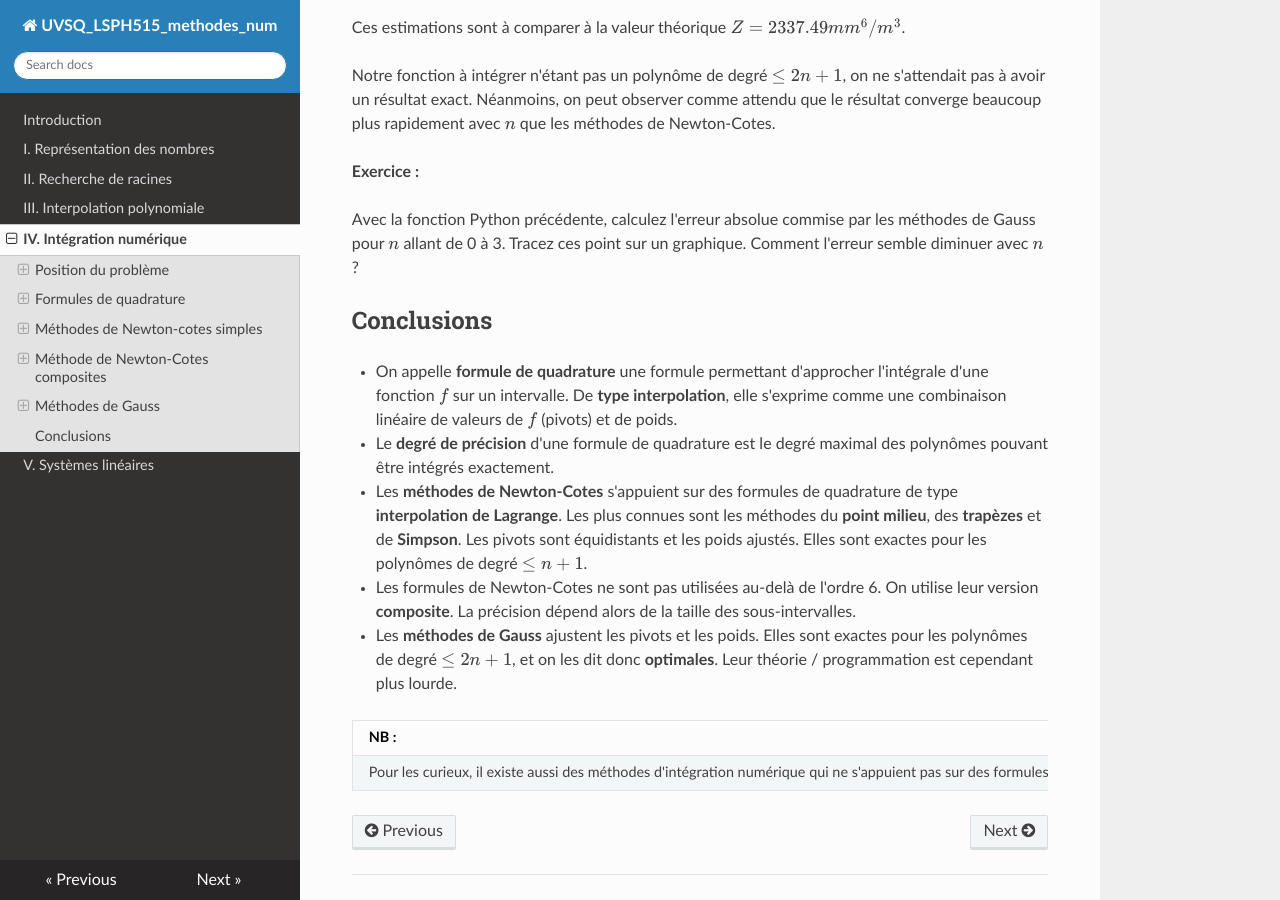
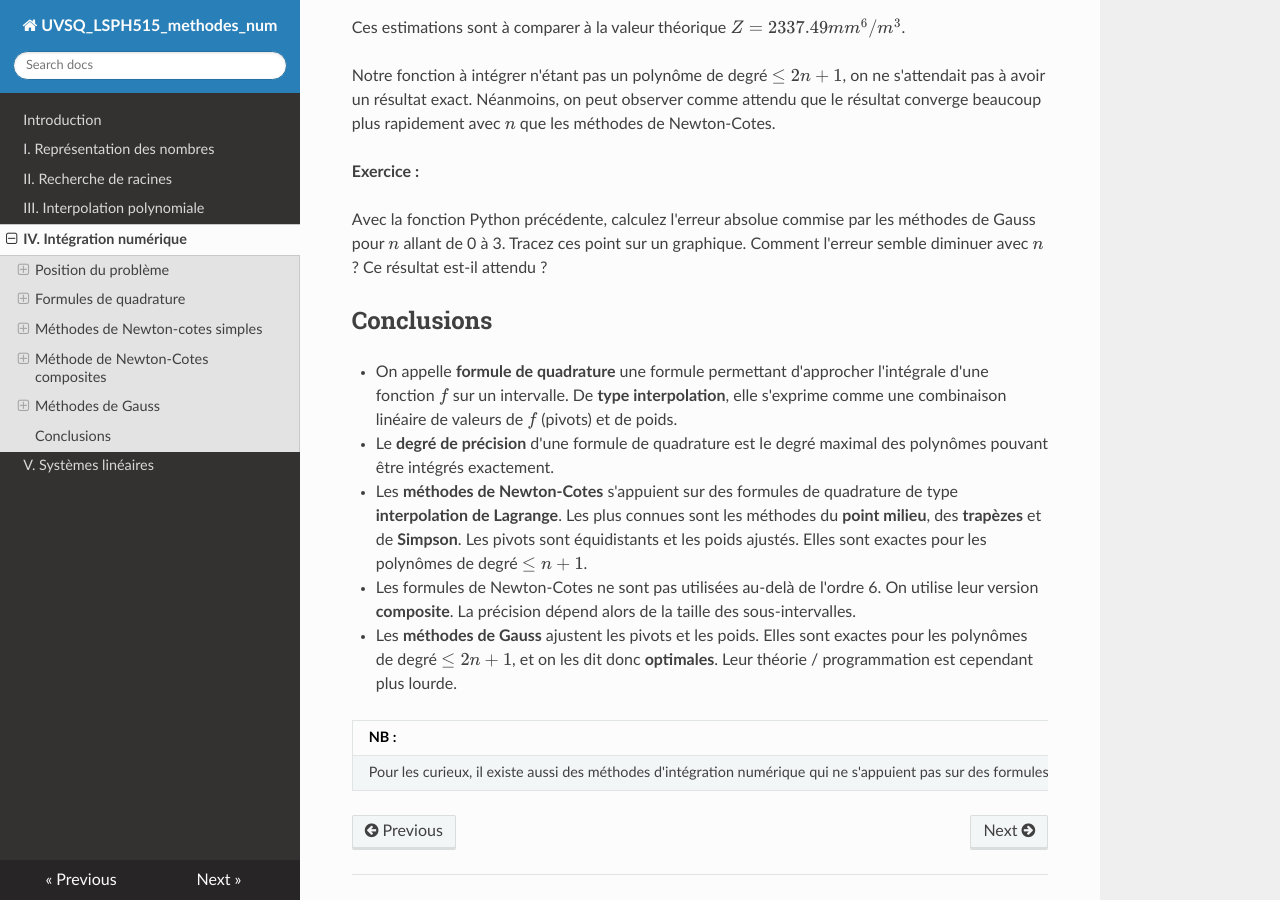
Before and after one commit to NicOudart/UVSQ_LSPH515_methodes_num, an MkDocs documentation site: the page built from docs/Chap4_Integration_numerique.md, in a window 1280 px wide and 900 px high, scrolled down 25818 px. Built offline with MkDocs 1.6.1, drawn with Linux system fonts in a browser that asks for light colours; nearby versions of some CDN libraries.

Commit message:
-Minor fix to Chapter 4.

```diff
--- a/docs/Chap4_Integration_numerique.md
+++ b/docs/Chap4_Integration_numerique.md
@@ -919,7 +919,7 @@ Néanmoins, on peut observer comme attendu que le résultat converge beaucoup pl
 **Exercice :**
 
 Avec la fonction Python précédente, calculez l'erreur absolue commise par les méthodes de Gauss pour $n$ allant de 0 à 3.
-Tracez ces point sur un graphique. Comment l'erreur semble diminuer avec $n$ ?
+Tracez ces point sur un graphique. Comment l'erreur semble diminuer avec $n$ ? Ce résultat est-il attendu ?
 
 ## Conclusions
 
```
